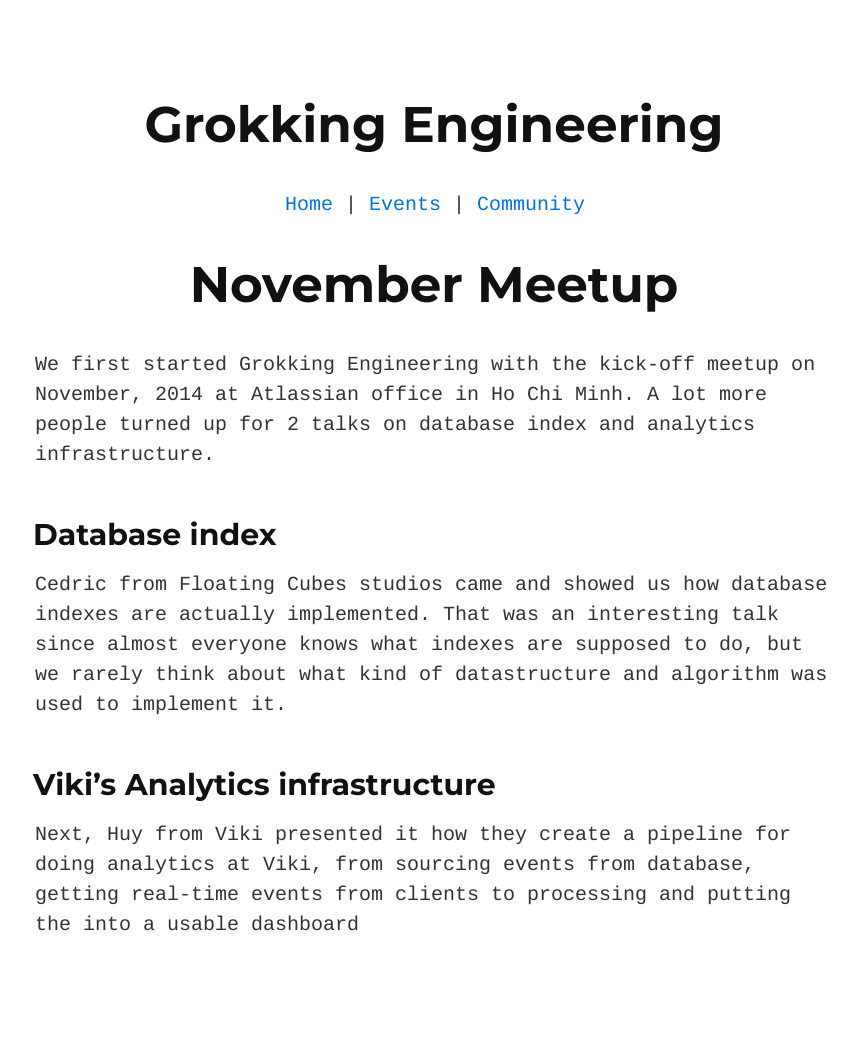
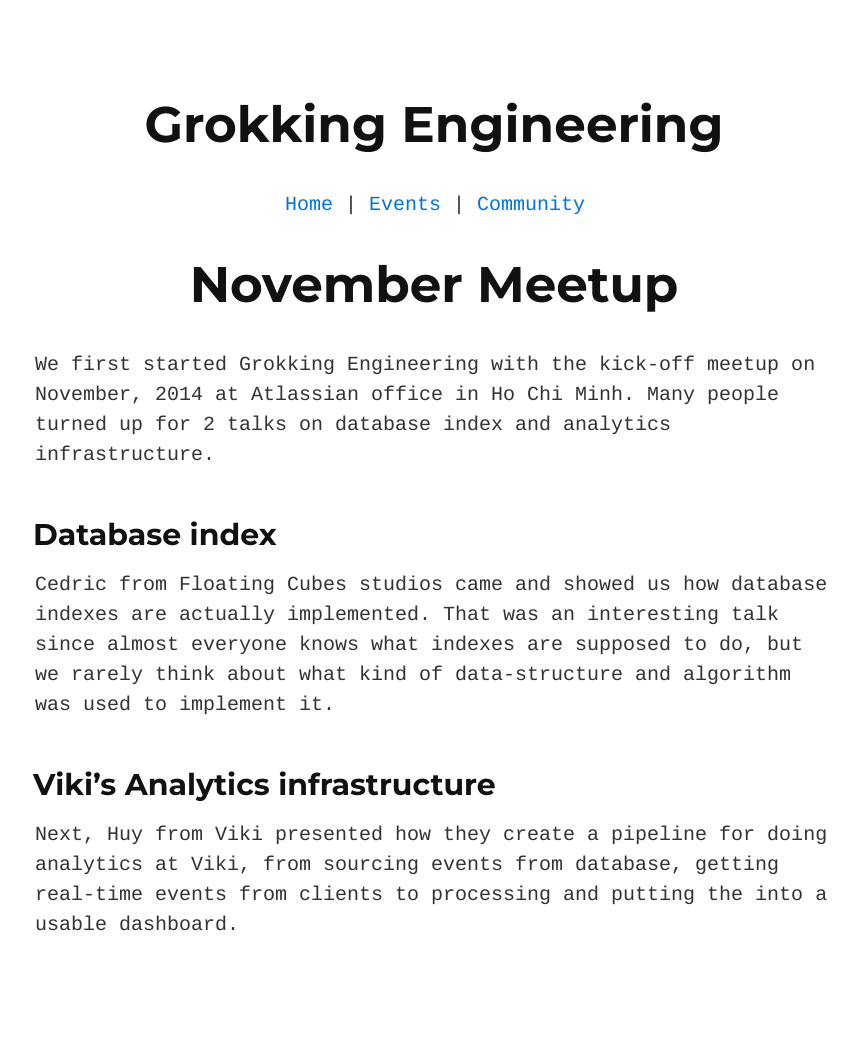
Before and after one commit to grokking-engineering/grokking-engineering.github.io, a Jekyll site: the page built from _posts/2015-04-10-november-meetup.md, in a window 1280 px wide. Shown: the whole page, without its empty margins (205-1062 px from the left). Built offline with Jekyll 4.4.1, drawn with Linux system fonts in a browser that asks for light colours; nearby versions of some CDN libraries.

Commit message:
Update 2015-04-10-november-meetup.md
Fix typos

```diff
--- a/_posts/2015-04-10-november-meetup.md
+++ b/_posts/2015-04-10-november-meetup.md
@@ -2,12 +2,12 @@
 layout: post
 ---
 
-We first started Grokking Engineering with the kick-off meetup on November, 2014 at Atlassian office in Ho Chi Minh. A lot more people turned up for 2 talks on database index and analytics infrastructure.
+We first started Grokking Engineering with the kick-off meetup on November, 2014 at Atlassian office in Ho Chi Minh. Many people turned up for 2 talks on database index and analytics infrastructure.
 
 ## Database index
 
-Cedric from Floating Cubes studios came and showed us how database indexes are actually implemented. That was an interesting talk since almost everyone knows what indexes are supposed to do, but we rarely think about what kind of datastructure and algorithm was used to implement it.
+Cedric from Floating Cubes studios came and showed us how database indexes are actually implemented. That was an interesting talk since almost everyone knows what indexes are supposed to do, but we rarely think about what kind of data-structure and algorithm was used to implement it.
 
 ## Viki's Analytics infrastructure
 
-Next, Huy from Viki presented it how they create a pipeline for doing analytics at Viki, from sourcing events from database, getting real-time events from clients to processing and putting the into a usable dashboard
+Next, Huy from Viki presented how they create a pipeline for doing analytics at Viki, from sourcing events from database, getting real-time events from clients to processing and putting the into a usable dashboard.
```
